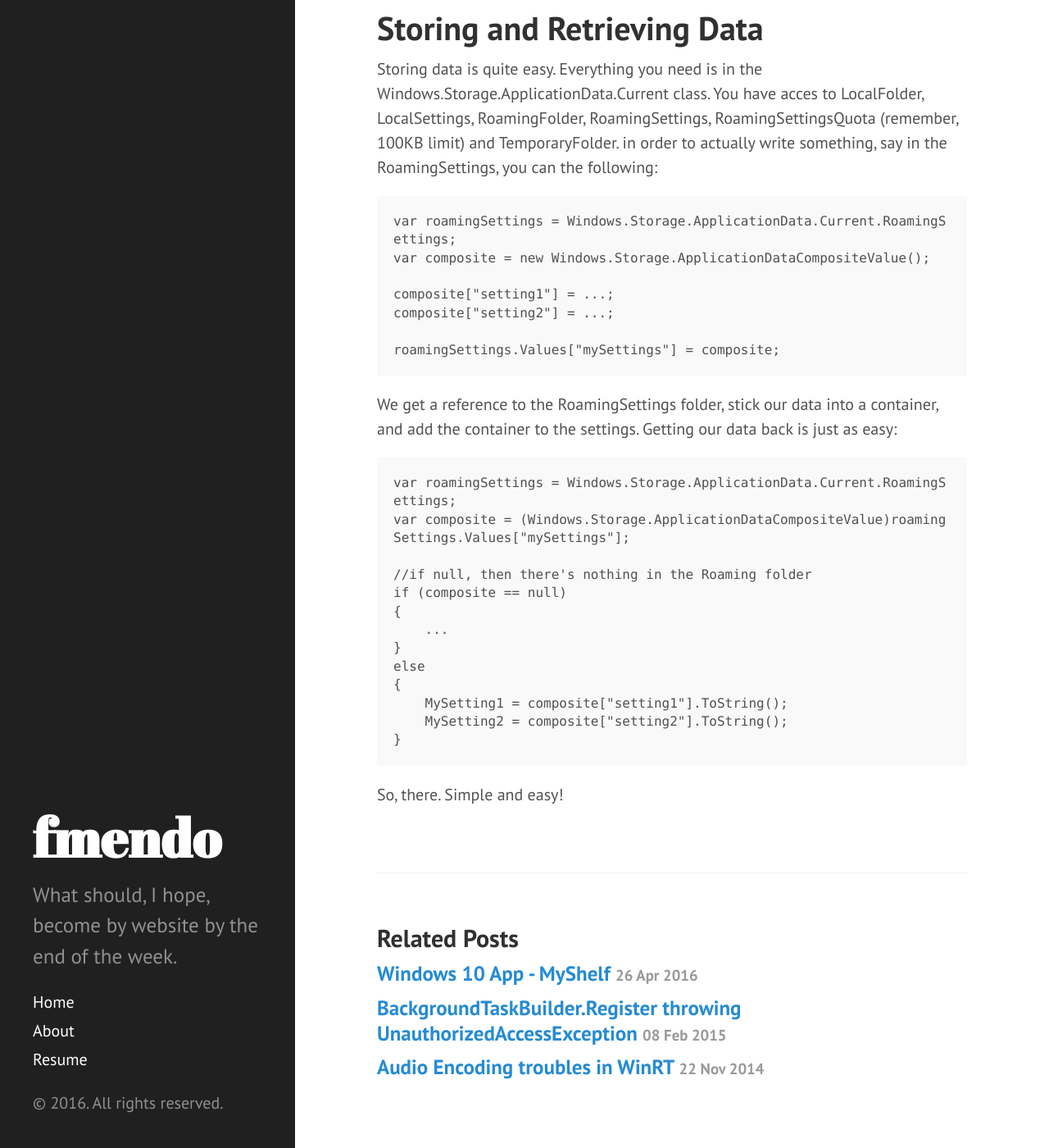
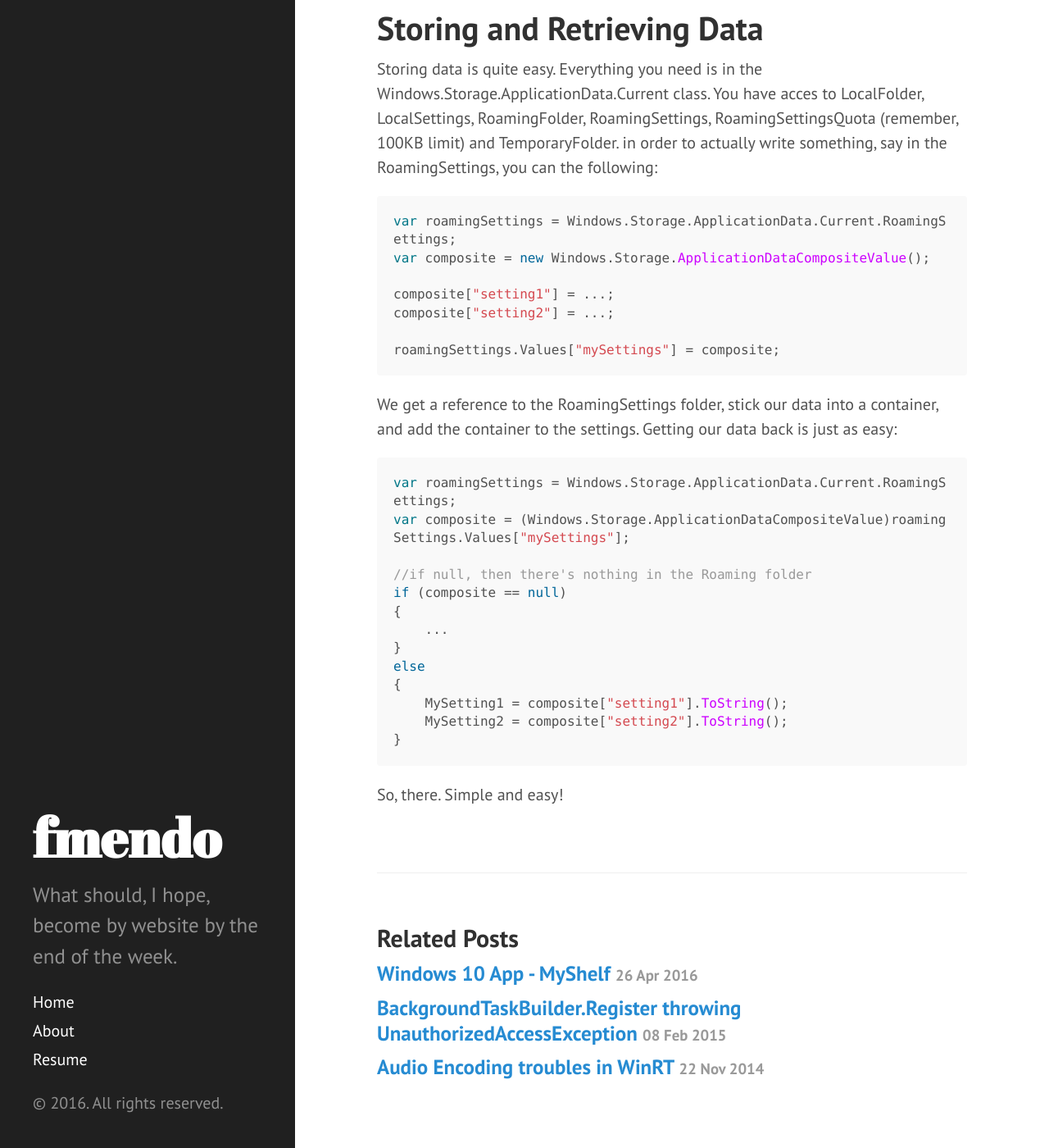
Before and after one commit to fmmendo/fmmendo.github.io, a Jekyll site: the page built from _posts/2013-03-23-winrt-roaming-settings.md, in a window 1280 px wide and 1400 px high, scrolled down 648 px. Shown: the whole window at 82% size. Built offline with Jekyll 4.4.1, drawn with Linux system fonts in a browser that asks for light colours.

Commit message:
Update 2013-03-23-winrt-roaming-settings.md

```diff
--- a/_posts/2013-03-23-winrt-roaming-settings.md
+++ b/_posts/2013-03-23-winrt-roaming-settings.md
@@ -15,16 +13,18 @@ One thing consider when developing apps is that we might need to have data pers
 <strong>Roaming:</strong> This is a very cool little folder. Whatever you store in the Roaming folder, like the name suggests, automatically roams across all devices. So if a user has your app in all his devices you can have his personal settings synced in all instances of your app. The one thing you must pay attention to is that this folder has a <strong>size limit of 100KB</strong>. And if you by any chance go over that limit, <strong>nothing</strong>(!) will roam.
 <h1>Storing and Retrieving Data</h1>
 Storing data is quite easy. Everything you need is in the Windows.Storage.ApplicationData.Current class. You have acces to LocalFolder, LocalSettings, RoamingFolder, RoamingSettings, RoamingSettingsQuota (remember, 100KB limit) and TemporaryFolder. in order to actually write something, say in the RoamingSettings, you can the following:
-<pre class="brush: csharp;">var roamingSettings = Windows.Storage.ApplicationData.Current.RoamingSettings;
+~~~csharp
+var roamingSettings = Windows.Storage.ApplicationData.Current.RoamingSettings;
 var composite = new Windows.Storage.ApplicationDataCompositeValue();
 
 composite["setting1"] = ...;
 composite["setting2"] = ...;
 
 roamingSettings.Values["mySettings"] = composite;
-</pre>
+~~~
 We get a reference to the RoamingSettings folder, stick our data into a container, and add the container to the settings. Getting our data back is just as easy:
-<pre class="brush: csharp;">var roamingSettings = Windows.Storage.ApplicationData.Current.RoamingSettings;
+~~~csharp
+var roamingSettings = Windows.Storage.ApplicationData.Current.RoamingSettings;
 var composite = (Windows.Storage.ApplicationDataCompositeValue)roamingSettings.Values["mySettings"];
 
 //if null, then there's nothing in the Roaming folder
@@ -37,5 +37,5 @@ else
     MySetting1 = composite["setting1"].ToString();
     MySetting2 = composite["setting2"].ToString();
 }
-</pre>
+~~~
 So, there. Simple and easy!
```
Also changed, not shown: other parts of _posts/2013-03-23-winrt-roaming-settings.md (+0 -2 lines).
